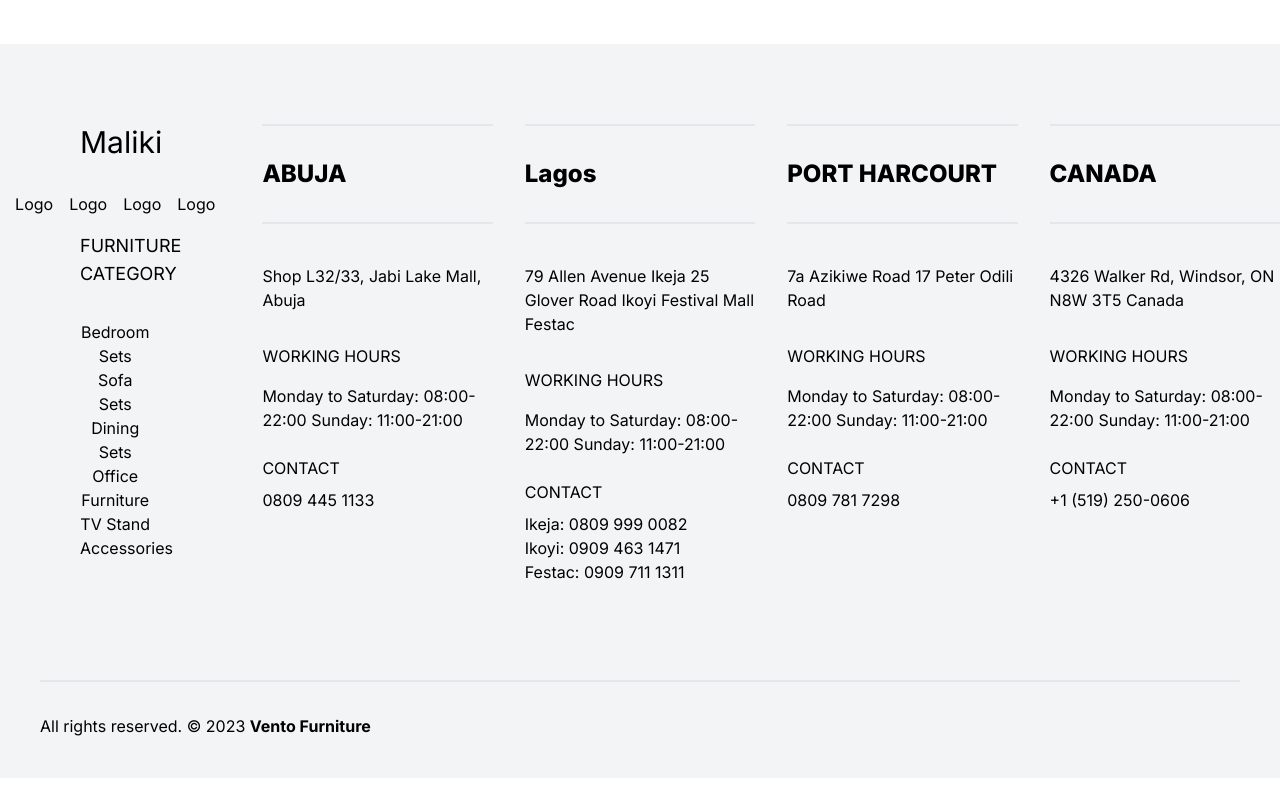
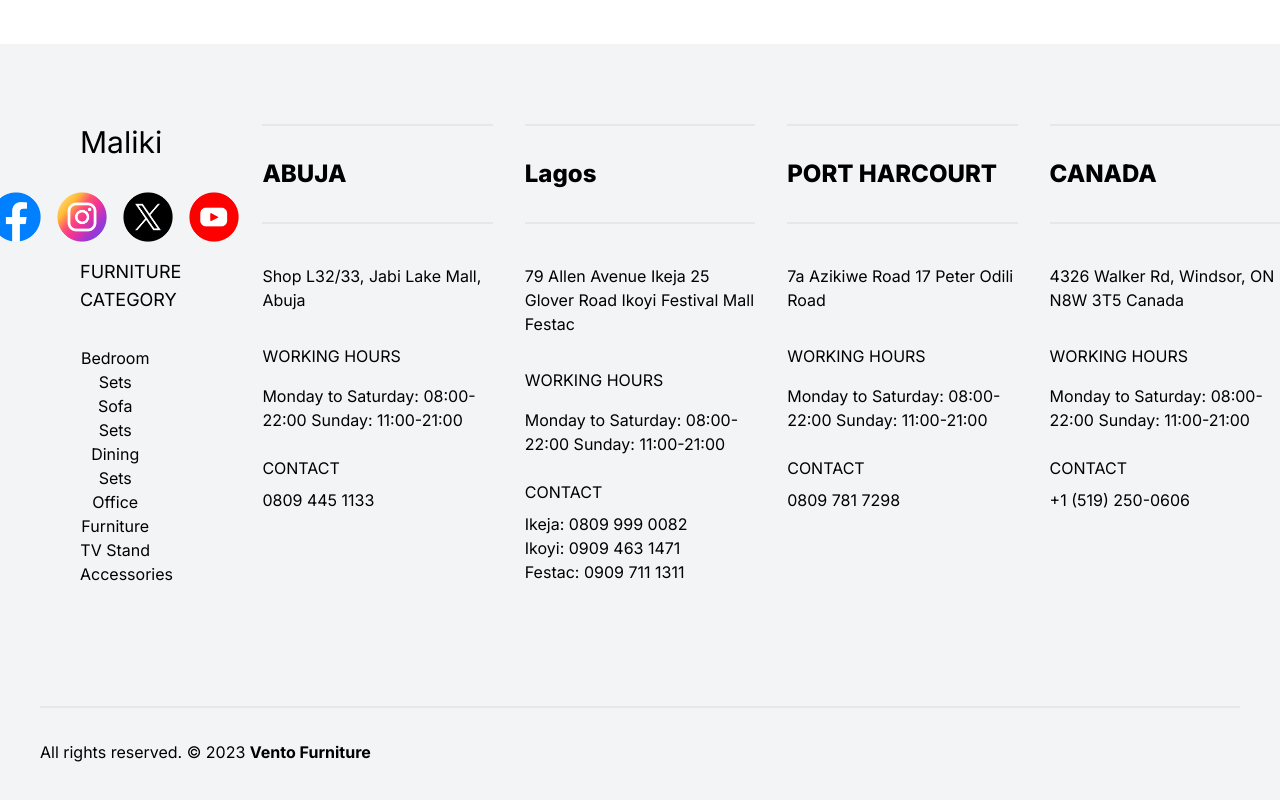
Before and after one commit to TimiMaliki/Home-and-furnitures, a Next.js app: page /pages/aboutUs in a window 1280 px wide. Shown: the part 2620-3420 px from the top of the page. Before the commit the page ends 3398 px from the top, so only its background shows below. Built offline with nearby package versions, Linux system fonts and the light colour scheme.

Commit message:
adding Imagies

```diff
--- a/app/components/Footer.jsx
+++ b/app/components/Footer.jsx
@@ -1,4 +1,9 @@
 import React from "react";
+import facebook from "../../public/aboutUs-Img/facebook-1-768x768.png"
+import Instagram from "../../public/aboutUs-Img/instagram-1-768x768.png"
+import twitter from "../../public/aboutUs-Img/twitter-1-768x768.png"
+import youtube from "../../public/aboutUs-Img/youtube-1-768x768.png"
+import Image from "next/image";
 
 const Footer = () => {
   return (
@@ -7,10 +12,10 @@
         <h1 className="text-3xl mb-8 text-center">Maliki</h1>
 
         <div className="flex gap-4 justify-center mb-4">
-          <h2>Logo</h2>
-          <h2>Logo</h2>
-          <h2>Logo</h2>
-          <h2>Logo</h2>
+         <Image  src={facebook} width={50}/>
+         <Image  src={Instagram} width={50}/>
+         <Image  src={twitter} width={50}/>
+         <Image  src={youtube} width={50}/>
         </div>
 
         <h1 className="text-lg text-center mb-8">FURNITURE CATEGORY</h1>
```
